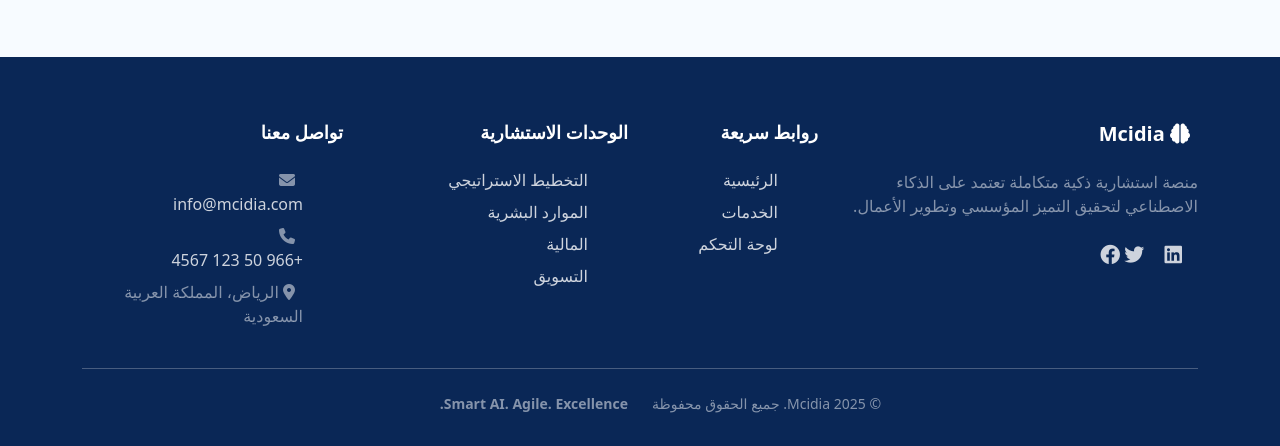
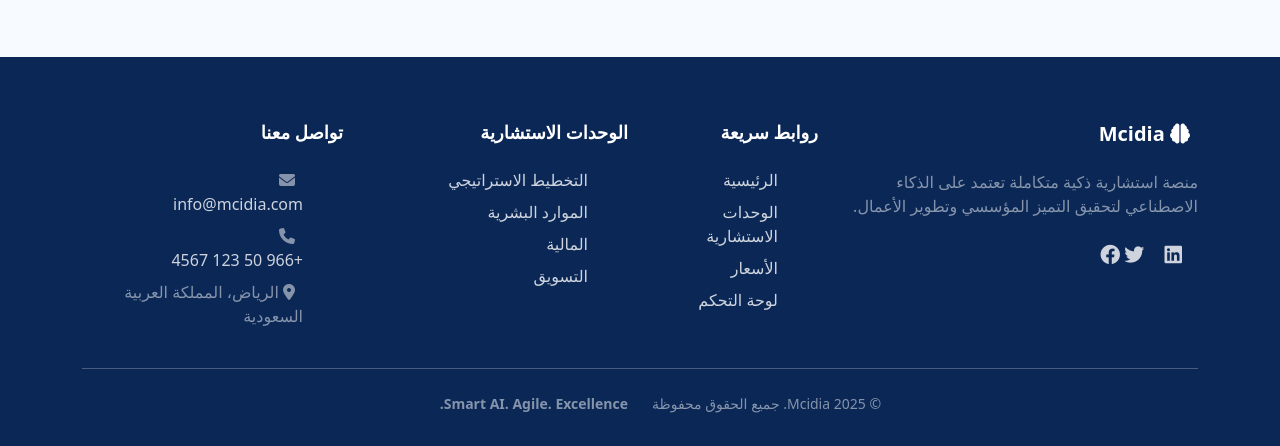
Before and after one commit to Omar-Shaheen-2001/Mcidia_ai, a Flask app: page / in a window 1280 px wide. Shown: the part 2097-2543 px from the top of the page. Run offline with Flask 3, Linux system fonts and the light colour scheme; some libraries are stand-ins or nearby versions.

Commit message:
Add consulting modules to navigation and footer links
Update `templates/base.html` to include a new navigation link for "Consulting Modules" and adjust the footer links to point to the correct "Pricing" and "Consulting Modules" routes.

Replit-Commit-Author: Agent
Replit-Commit-Session-Id: 7ee768ab-58ad-4b22-a429-f137f2ebf147
Replit-Commit-Checkpoint-Type: full_checkpoint
Replit-Commit-Event-Id: aea06128-ae2a-4ed4-9b03-213bbcb69ec7
Replit-Commit-Screenshot-Url: https://storage.googleapis.com/screenshot-production-us-central1/d73acdb3-c850-41f1-9aa9-431d1ab13f5f/7ee768ab-58ad-4b22-a429-f137f2ebf147/NWkVq3H

```diff
--- a/templates/base.html
+++ b/templates/base.html
@@ -61,9 +61,15 @@
                         </a>
                     </li>
                     <li class="nav-item">
+                        <a class="navbar__link nav-link" href="{{ url_for('services.index') }}">
+                            <i class="fas fa-cubes me-1"></i>
+                            {{ 'الوحدات الاستشارية' if lang == 'ar' else 'Consulting Modules' }}
+                        </a>
+                    </li>
+                    <li class="nav-item">
                         <a class="navbar__link nav-link" href="{{ url_for('billing.pricing') }}">
                             <i class="fas fa-box me-1"></i>
-                            {{ 'الخدمات' if lang == 'ar' else 'Services' }}
+                            {{ 'الأسعار' if lang == 'ar' else 'Pricing' }}
                         </a>
                     </li>
                     {% if current_user %}
@@ -198,7 +204,8 @@
                     </h6>
                     <ul class="list-unstyled">
                         <li><a href="{{ url_for('main.index') }}" class="footer__link">{{ 'الرئيسية' if lang == 'ar' else 'Home' }}</a></li>
-                        <li><a href="{{ url_for('billing.pricing') }}" class="footer__link">{{ 'الخدمات' if lang == 'ar' else 'Services' }}</a></li>
+                        <li><a href="{{ url_for('services.index') }}" class="footer__link">{{ 'الوحدات الاستشارية' if lang == 'ar' else 'Consulting Modules' }}</a></li>
+                        <li><a href="{{ url_for('billing.pricing') }}" class="footer__link">{{ 'الأسعار' if lang == 'ar' else 'Pricing' }}</a></li>
                         <li><a href="{{ url_for('dashboard.index') }}" class="footer__link">{{ 'لوحة التحكم' if lang == 'ar' else 'Dashboard' }}</a></li>
                     </ul>
                 </div>
```
